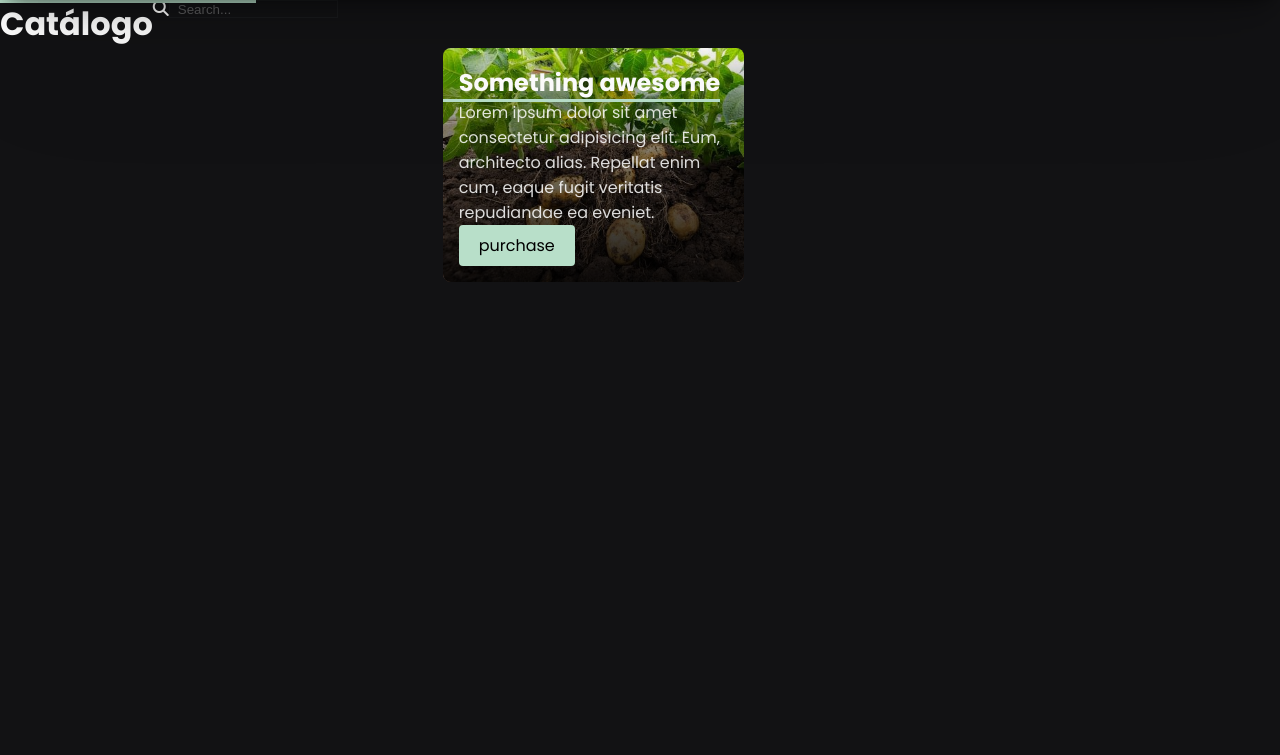
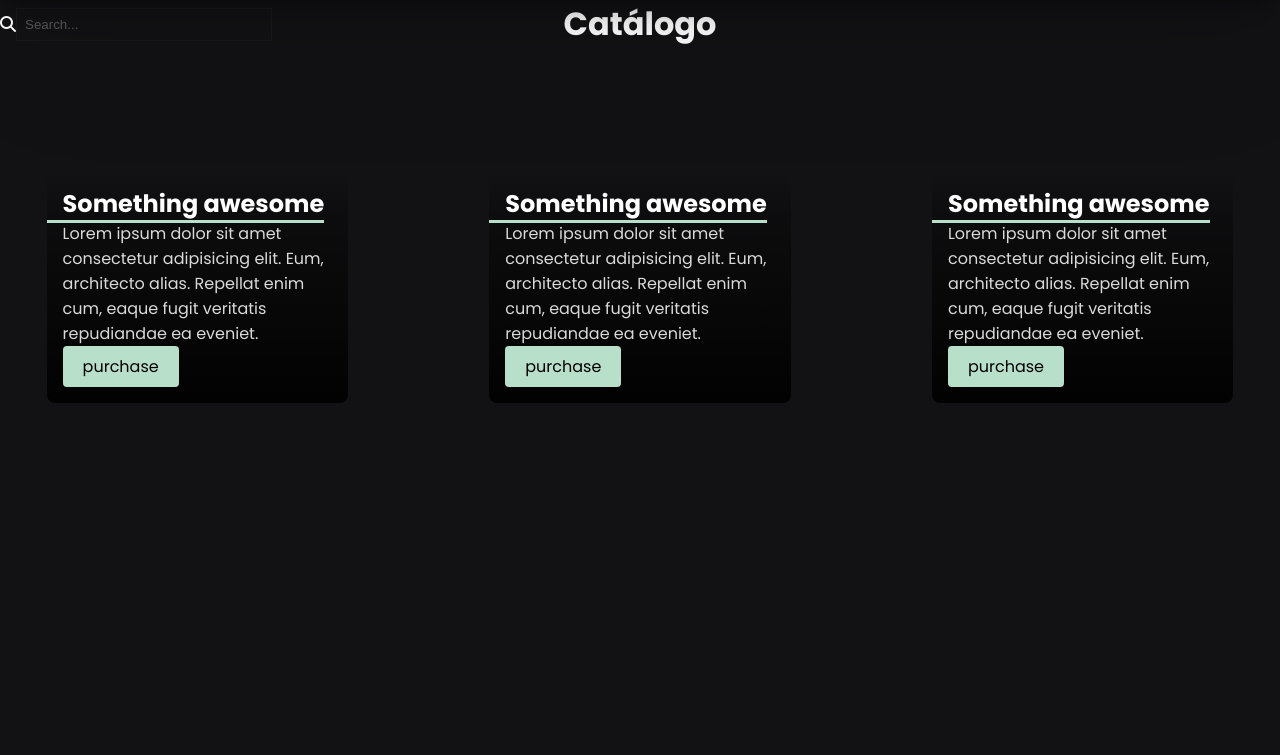
Before and after one commit to Omnitus2022/Proyecto-Omnitus, a PHP site: page /catalogo.php in a window 1280 px wide. Shown: the part 45-800 px from the top of the page. Run offline with PHP 8.4, Linux system fonts and the light colour scheme; some libraries are stand-ins or nearby versions.

Commit message:
catalogo

```diff
--- a/catalogo.php
+++ b/catalogo.php
@@ -5,14 +5,38 @@
 
             <h1 class="cat_title">Catálogo</h1>
 
-            <i class="fa-solid fa-magnifying-glass"><input type="text" placeholder="Search..." name="search" class="search"></i>
+            <i class="fa-solid fa-magnifying-glass" id="lupa"></i><input type="text" placeholder="Search..." name="search" class="search">
 
         </div>
 
         <!--    CARDS    -->
         <div class="cont_wrapper">
 
-            <div class="card" id="card1">
+            <div class="card">
+                <div class="cont_card">
+                    <h2 class="card_title">
+                        Something awesome
+                    </h2>
+                    <p class="card_body">
+                        Lorem ipsum dolor sit amet consectetur adipisicing elit. Eum, architecto alias. Repellat enim cum, eaque fugit veritatis repudiandae ea eveniet.
+                    </p>
+                    <a href="#" class="button_card">purchase</a>
+                </div>
+            </div>
+
+            <div class="card">
+                <div class="cont_card">
+                    <h2 class="card_title">
+                        Something awesome
+                    </h2>
+                    <p class="card_body">
+                        Lorem ipsum dolor sit amet consectetur adipisicing elit. Eum, architecto alias. Repellat enim cum, eaque fugit veritatis repudiandae ea eveniet.
+                    </p>
+                    <a href="#" class="button_card">purchase</a>
+                </div>
+            </div>
+
+            <div class="card">
                 <div class="cont_card">
                     <h2 class="card_title">
                         Something awesome
--- a/css/style.css
+++ b/css/style.css
@@ -337,8 +337,8 @@ input::placeholder {
   display: grid;
   gap: 3rem;
   grid-template-columns: [x0] 1fr [x1] 1fr [x2] 1fr [x3];
-  grid-template-rows: [y0] 1fr [y1] 1fr [y2] 1fr [y3];
   background-color: var(--backgroundColor);
+  justify-items: center;
 }
 
 .card:hover,
@@ -355,12 +355,6 @@ input::placeholder {
   border-radius: 0.5rem;
   overflow: hidden;
   transition: transform 500ms ease;
-}
-
-#card1 {
-  background-image: url(/media/papa.jpg);
-  grid-column: x1 / x2;
-  grid-row: y0 / y1;
 }
 
 .cont_card {
@@ -417,25 +411,25 @@ input::placeholder {
 .front_page_cat{
   display: flex;
   flex-direction: row;
+  justify-content: center;
+  margin-bottom: 8rem;
 }
 
 .cat_title{
   color: var(--textColor);
   text-align: center;
-}
-
-.cat_title::after {
-  content: "";
-  left: 0;
-  width: 20%;
+  margin: auto;
   position: absolute;
-  height: 3px;
-  background: var(--lightColor);
 }
 
 .search{
-  width: 80%;
-  height: 18%;
+  margin-right: auto;
+  margin-top: .5rem;
+  width: 20%;
+}
+
+.fa-magnifying-glass{
+  margin-top: 1rem;
 }
 
 .filtro{
```
